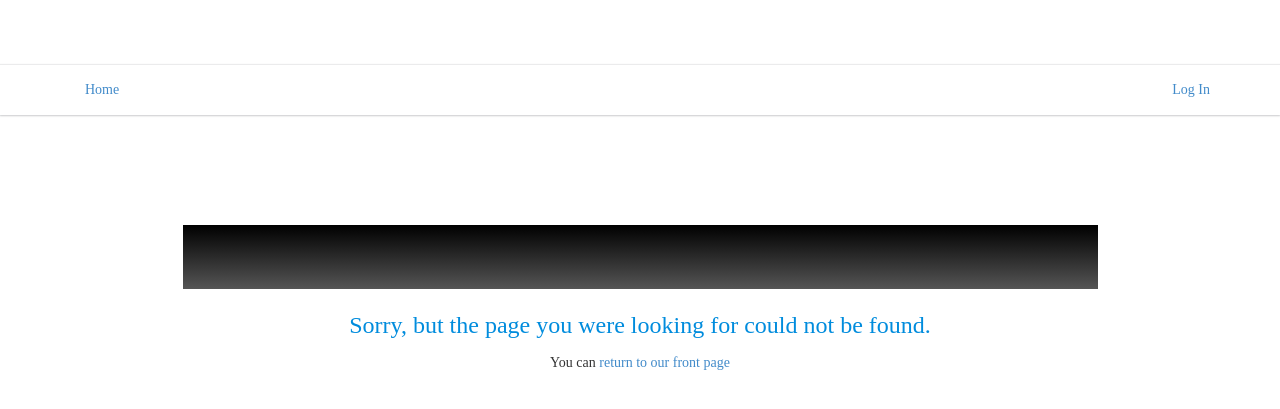
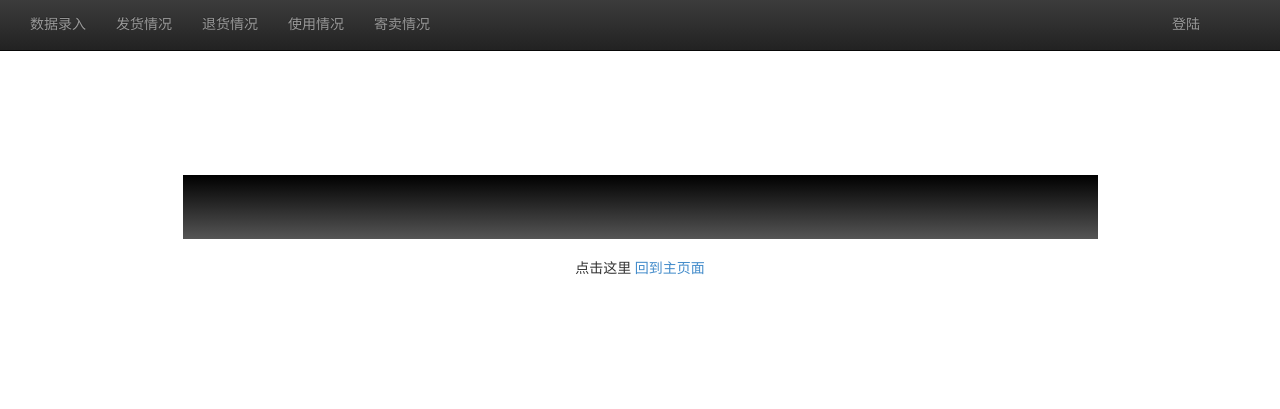
Before and after one commit to rixardxxd/ERP, a Django app: template OrderTrack/templates/404.html in a window 1280 px wide. Shown: the top 409 px of the page. Run offline with Django 3.2, Linux system fonts and the light colour scheme; the template is opened without the code that fills it, so the values that code supplies are empty; parts of the project's set-up code (start-up, migrations or seed data) failed here and were passed over; some libraries are stand-ins or nearby versions.

Commit message:
404 and 500 page

```diff
--- a/OrderTrack/templates/404.html
+++ b/OrderTrack/templates/404.html
@@ -1,55 +1,27 @@
 {% extends "base.html" %}
 
-<!-- Main nav header -->
-{% block header %}
-    <header class="navbar navbar-static-top bs-docs-nav" id="top" role="banner">
-        <div class="container">
-            <div class="navbar-header">
-                <button class="navbar-toggle" type="button" data-toggle="collapse" data-target=".bs-navbar-collapse">
-                    <span class="sr-only">Toggle navigation</span>
-                    <span class="icon-bar"></span>
-                    <span class="icon-bar"></span>
-                    <span class="icon-bar"></span>
-                </button>
-            </div>
-            <nav class="collapse navbar-collapse bs-navbar-collapse" role="navigation">
-                <ul class="nav navbar-nav">
-                    <li>
-                        <a href="/">Home</a>
-                    </li>
-                </ul>
-                <ul class="nav navbar-nav navbar-right">
-                    {% if user.is_authenticated %}
-                        <li><a href="/member/"><i class="fa fa-user"></i> {{ user.first_name }}</a></li>
-                        <li><a href="/logout/" class="outline">Log Out</a></li>
-                    {% else %}
-                        <li><a href="/login/?next={{ request.path }}" class="outline">Log In</a></li>
-                    {% endif %}
-                </ul>
-
-            </nav>
-        </div>
-    </header>
-{% endblock %}
 
 {% block content %}
 
-    <div class="container bs-docs-container top-container">
+<div class="container bs-docs-container top-container">
 
     <div class="row">
         <div class="col-md-10 col-md-offset-1 box-padding">
             <div class="row">
                 <div class="col-md-12">
-                 <div id="error-block" class="centered">
-                        <h1>Page not found!</h1>
-                        <h2>Sorry, but the page you were looking for could not be found.</h2>
+                    <div id="error-block" class="centered">
+                        <h1>找不到您所需求的页面！</h1>
+
+                        <h2></h2>
+
                         <p>
-                            You can <a href="/">return to our front page</a>
+                            点击这里 <a href="/">回到主页面</a>
                         </p>
                     </div>
                 </div>
             </div>
         </div>
     </div>
+</div>
 
 {% endblock %}
```
Also changed, not shown: OrderTrack/templates/500.html (+6 -38 lines).
